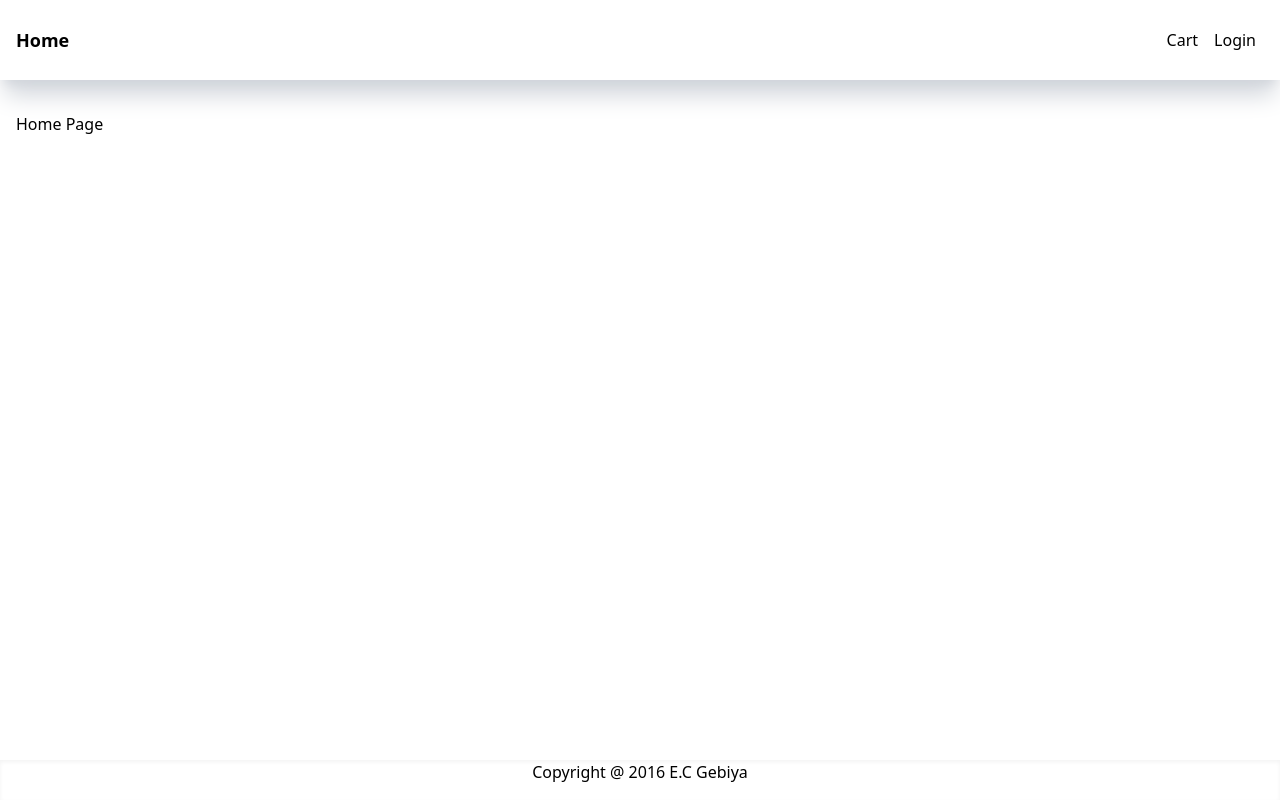
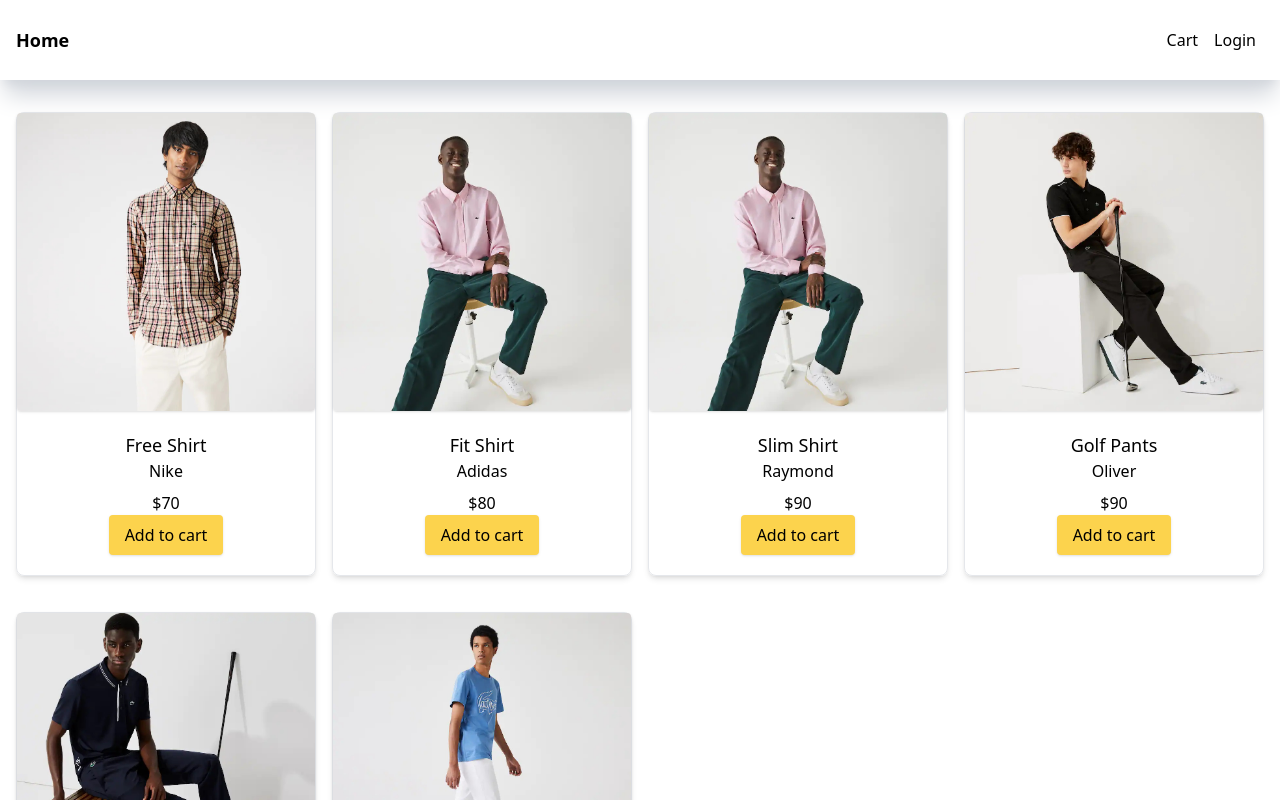
Before and after one commit to atsed27/Kidame_gebiya, a Next.js app: page / in a window 1280 px wide. Shown: the top 800 px of the page. Built offline with nearby package versions, Linux system fonts and the light colour scheme.

Commit message:
Add prodact Home page

```diff
--- a/components/Layout.jsx
+++ b/components/Layout.jsx
@@ -10,8 +10,8 @@ function Layout({ children, title }) {
       </Head>
       <div className="flex flex-col justify-between min-h-screen">
         <header>
-          <nav className="flex justify-between px-4 h-10 md:h-15 lg:h-20 shadow-xl shadow-gray-300 items-center ">
-            <Link className=" font-bold text-lg" href={'/'}>
+          <nav className="flex items-center justify-between h-10 px-4 shadow-xl md:h-15 lg:h-20 shadow-gray-300 ">
+            <Link className="text-lg font-bold " href={'/'}>
               Home
             </Link>
             <div>
@@ -24,8 +24,8 @@ function Layout({ children, title }) {
             </div>
           </nav>
         </header>
-        <main className="container m-auto mt-8  px-4">{children}</main>
-        <footer className="flex h-10 shadow-inner  item-centers justify-center">
+        <main className="container px-4 m-auto mt-8">{children}</main>
+        <footer className="flex justify-center h-10 shadow-inner item-centers">
           <p>Copyright @ 2016 E.C Gebiya</p>
         </footer>
       </div>
--- /dev/null
+++ b/components/ProductItem.jsx
@@ -0,0 +1,29 @@
+/* eslint-disable @next/next/no-img-element */
+import Link from 'next/link';
+import React from 'react';
+
+function ProductItem({ product }) {
+  return (
+    <div className="card">
+      <Link href={`product/${product.slug}`}>
+        <img
+          className="rounded shadow"
+          src={product.image}
+          alt={product.name}
+        />
+      </Link>
+      <div className="flex flex-col items-center justify-center p-5">
+        <Link href={`product/${product.slug}`}>
+          <h2 className="text-lg">{product.name}</h2>
+        </Link>
+        <p className="mb-2">{product.brand}</p>
+        <p className="">${product.price}</p>
+        <button className="primary-button" type="button">
+          Add to cart
+        </button>
+      </div>
+    </div>
+  );
+}
+
+export default ProductItem;
--- a/pages/index.js
+++ b/pages/index.js
@@ -1,5 +1,15 @@
 import Layout from '@/components/Layout';
+import ProductItem from '@/components/ProductItem';
+import data from '@/utils/data';
 
 export default function Home() {
-  return <Layout title="Home">Home Page</Layout>;
+  return (
+    <Layout title="Home">
+      <div className="grid grid-cols-1 gap-4 md:grid-cols-3 lg:grid-cols-4">
+        {data.products.map((product) => (
+          <ProductItem product={product} key={product.slug} />
+        ))}
+      </div>
+    </Layout>
+  );
 }
```
Also changed, not shown: pages/_app.js (+7 -5 lines), styles/globals.css (+3 -4 lines), utils/Store.js (renamed from utiles/Store.js), utils/data.js (renamed from utiles/data.js).
